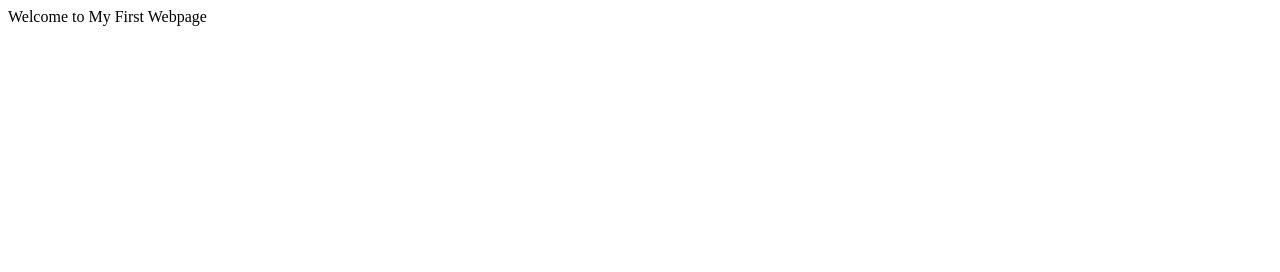
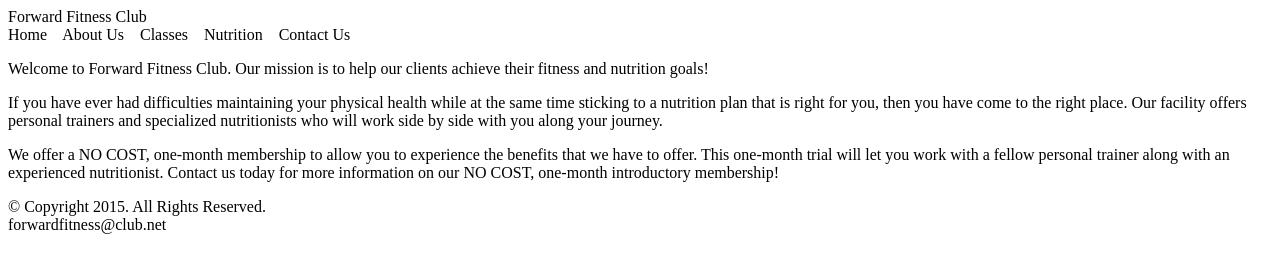
Before and after one commit to fz4494/fz4494.github.io, a plain HTML site: page index.html in a window 1280 px wide. Drawn offline with Linux system fonts and the light colour scheme.

Commit message:
Add files via upload

```diff
--- a/index.html
+++ b/index.html
@@ -1,10 +1,42 @@
 <!DOCTYPE html>
+<!-- This template was created by Casey Roosa ISM 5994 -->
 <html lang="en">
 <head>
-    <title>My First Webpage</title>
-    <meta charset="utf-8">
+    <title>Forward Fitness Club</title>
+	<meta charset="utf-8">
 </head>
 <body>
-    Welcome to My First Webpage
+
+    <!-- Use the header for website name or Logo -->
+    <header>
+	    Forward Fitness Club
+	</header>
+
+	<!-- Use the nav area to add hyperlinks to other pages within the website -->
+	<nav>
+	Home &nbsp;&nbsp;
+	About Us &nbsp;&nbsp;
+	Classes &nbsp;&nbsp;
+	Nutrition &nbsp;&nbsp;
+	Contact Us &nbsp;&nbsp;
+	</nav>
+
+	<!-- Use the main area to add the main content of the webpage -->
+	<main>
+		<p> Welcome to Forward Fitness Club. Our mission is to help our clients achieve their fitness and nutrition goals! </p>
+
+		<p> If you have ever had difficulties maintaining your physical health while at the same time sticking to a nutrition plan that is right for you, then you have come to the right place. Our facility offers personal trainers and specialized nutritionists who will work side by side with you along your journey.</p>
+
+		<p> We offer a NO COST, one-month membership to allow you to experience the benefits that we have to offer. This one-month trial will let you work with a fellow personal trainer along with an experienced nutritionist. Contact us today for more information on our NO COST, one-month introductory membership! </p>
+
+
+	</main>
+
+	<!-- Use the footer for footer content -->
+	<footer>
+	&copy; Copyright 2015. All Rights Reserved. <br>
+	forwardfitness@club.net
+	</footer>
+
 </body>
 </html>
```
